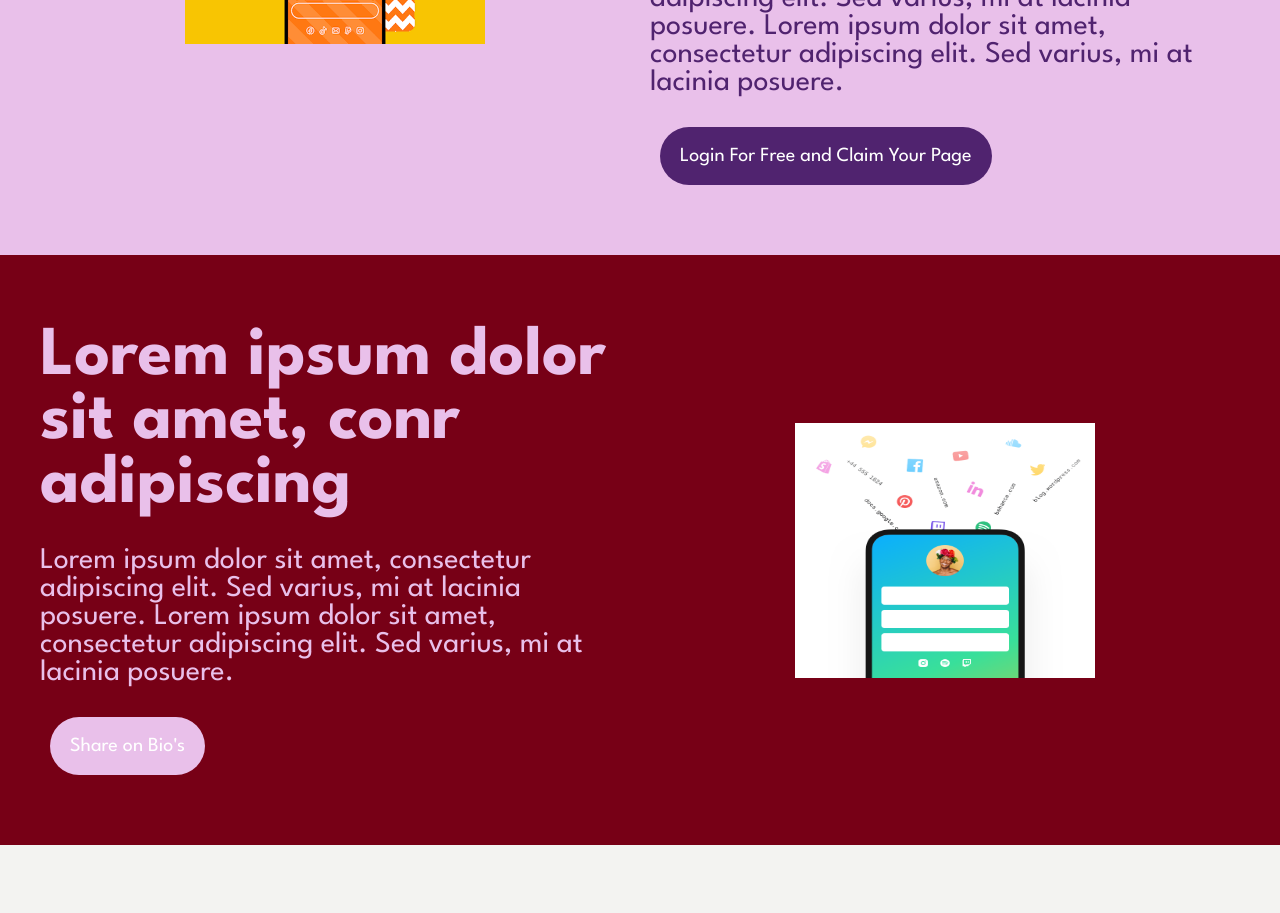
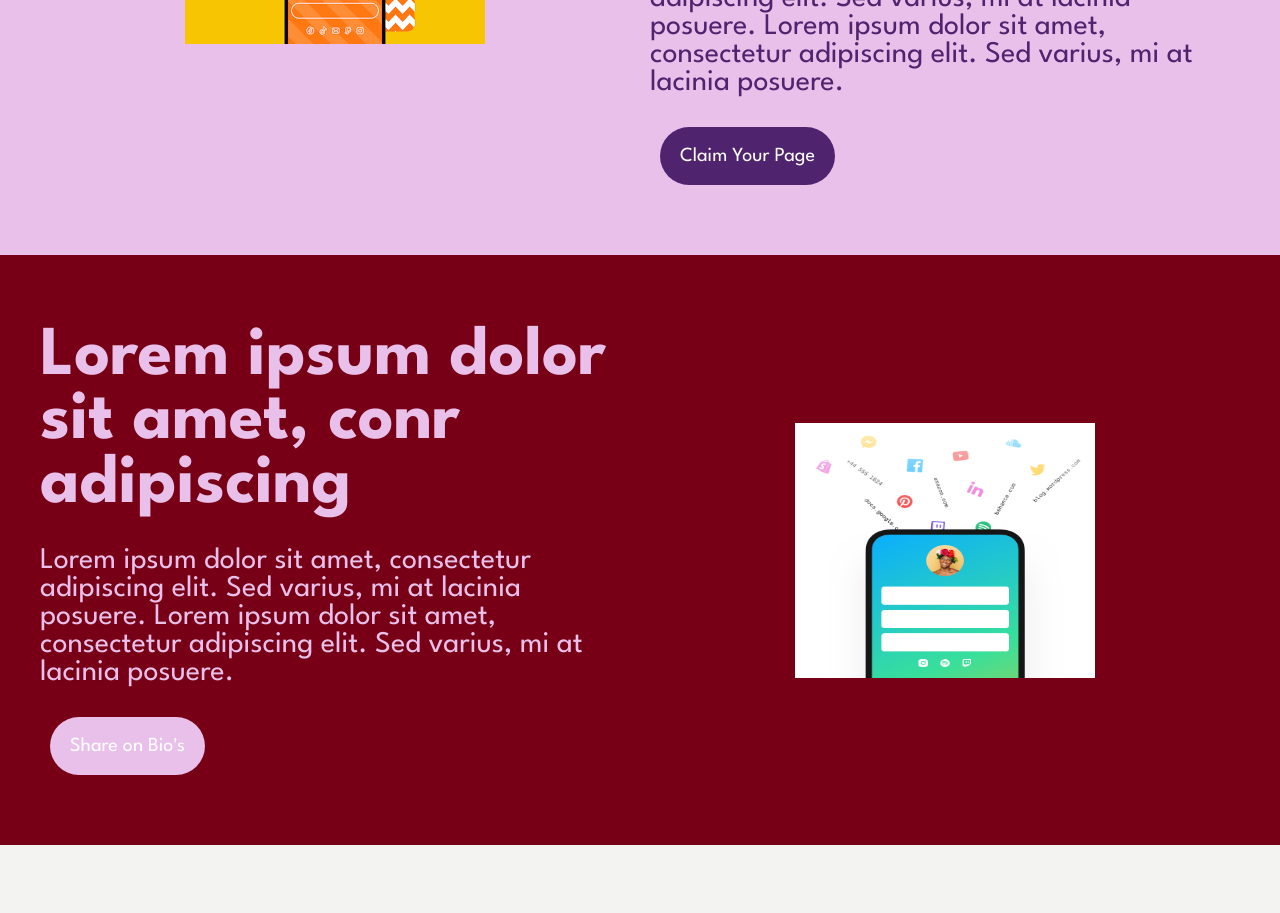
Before and after one commit to praveensubramani07/exhibit_react, a React (Create React App) app: page / in a window 1280 px wide. Shown: the part 980-1893 px from the top of the page. Built offline with nearby package versions, Linux system fonts and the light colour scheme.

Commit message:
Update Home.js

```diff
--- a/src/componenet/Home.js
+++ b/src/componenet/Home.js
@@ -53,7 +53,7 @@ function Home(){
                     Lorem ipsum dolor sit amet, consectetur adipiscing elit. Sed varius, mi at lacinia posuere.
                     </p>
                     <div className='button-con'>
-                       <Link to="/dashboard" className='create' >Login For Free and Claim Your Page</Link>
+                       <Link to="/dashboard" className='create' > Claim Your Page</Link>
                     </div>
 
                 </div>
```
